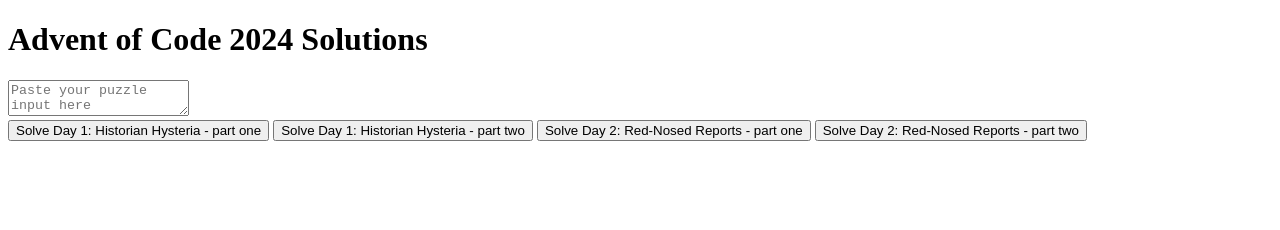
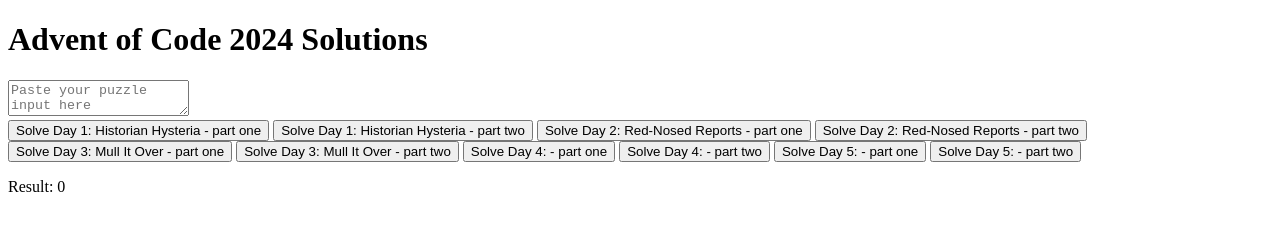
Before and after one commit to wksnders/advent-of-code-2024, a plain HTML site: page index.html in a window 1280 px wide. Both pictures are taken after a click on the button "Solve Day 1: Historian Hysteria - part two". Drawn offline with Linux system fonts and the light colour scheme.

Commit message:
day 3 part 1 solved

```diff
--- a/index.html
+++ b/index.html
@@ -14,6 +14,12 @@
         <button id="day01-2btn">Solve Day 1: Historian Hysteria - part two</button>
         <button id="day02-1btn">Solve Day 2: Red-Nosed Reports - part one</button>
         <button id="day02-2btn">Solve Day 2: Red-Nosed Reports - part two</button>
+        <button id="day03-1btn">Solve Day 3: Mull It Over - part one</button>
+        <button id="day03-2btn">Solve Day 3: Mull It Over - part two</button>
+        <button id="day04-1btn">Solve Day 4:  - part one</button>
+        <button id="day04-2btn">Solve Day 4:  - part two</button>
+        <button id="day05-1btn">Solve Day 5:  - part one</button>
+        <button id="day05-2btn">Solve Day 5:  - part two</button>
     </div>
     <p id="output"></p>
     <script type="module" src="script.js"></script>
--- a/script.js
+++ b/script.js
@@ -1,12 +1,18 @@
 import { solveDay1,solveDay1Part2 } from './solutions/day01.js';
 import { solveDay2,solveDay2Part2 } from './solutions/day02.js';
+import { solveDay3,solveDay3Part2 } from './solutions/day03.js';
+import { solveDay4,solveDay4Part2 } from './solutions/day04.js';
+import { solveDay5,solveDay5Part2 } from './solutions/day05.js';
 
 const solutions = [
     { solvePart1: solveDay1, solvePart2: solveDay1Part2 },
     { solvePart1: solveDay2, solvePart2: solveDay2Part2 },
+    { solvePart1: solveDay3, solvePart2: solveDay3Part2 },
+    { solvePart1: solveDay4, solvePart2: solveDay4Part2 },
+    { solvePart1: solveDay5, solvePart2: solveDay5Part2 },
 ];
 
-for (let day = 0; day < 2; day++) {
+for (let day = 0; day < 3; day++) {
     const dayString = (day+1).toString().padStart(2, '0');
 
     document.getElementById(`day${dayString}-1btn`).addEventListener('click', () => {
@@ -17,7 +23,7 @@
 
     document.getElementById(`day${dayString}-2btn`).addEventListener('click', () => {
         const input = document.getElementById('input-area').value;
-        const result = solutions[dayIndex].solvePart2(input);
+        const result = solutions[day].solvePart2(input);
         document.getElementById('output').textContent = `Result: ${result}`;
     });
 }
--- /dev/null
+++ b/solutions/day03.js
@@ -0,0 +1,44 @@
+const testinput =
+`xmul(2,4)%&mul[3,7]!@^do_not_mul(5,5)+mul(32,64]then(mul(11,8)mul(8,5))`;
+
+const testOutput = 161;
+
+const mulRegex = /mul\(\d+,\d+\)/g;
+const digitRegex = /\d+/g;
+
+
+export function solveDay3(input) {
+    const mulList = input.match(mulRegex);
+    const number = mulList.reduce((accumulator,current)=>
+        {
+            return accumulator += resolveMul(current);
+        },0
+    );
+    console.log(number);
+    return number;
+}
+function resolveMul(mul){
+    const digits = mul.match(digitRegex);
+    return digits.reduce((accumulator, currentValue) => accumulator * currentValue,1);
+}
+
+export function solveDay3Part2(input) {
+    const mulList = input.match(mulRegex);
+    const lists = mulList.reduce((accumulator,current)=>
+        {
+
+            accumulator.total += isRecording ? resolveMul(current) : 0;
+            return ;
+        },
+        {
+            total : 0,
+            isRecording: true
+        }
+    );
+    console.log(lists);
+    return lists;
+}
+const mulDoDontRegex = /(mul\(\d+,\d+\))|(do\(\))|(don't\(\))/g;
+
+
+console.log(solveDay3(testinput));
--- /dev/null
+++ b/solutions/day04.js
@@ -0,0 +1,14 @@
+const testinput =
+``;
+
+const testOutput = 0;
+
+
+export function solveDay4(input) {
+    return 0
+}
+
+export function solveDay4Part2(input) {
+    return 0;
+}
+//console.log(solveDay4(testinput));
--- /dev/null
+++ b/solutions/day05.js
@@ -0,0 +1,14 @@
+const testinput =
+``;
+
+const testOutput = 0;
+
+
+export function solveDay5(input) {
+    return 0
+}
+
+export function solveDay5Part2(input) {
+    return 0;
+}
+//console.log(solveDay5(testinput));
```
